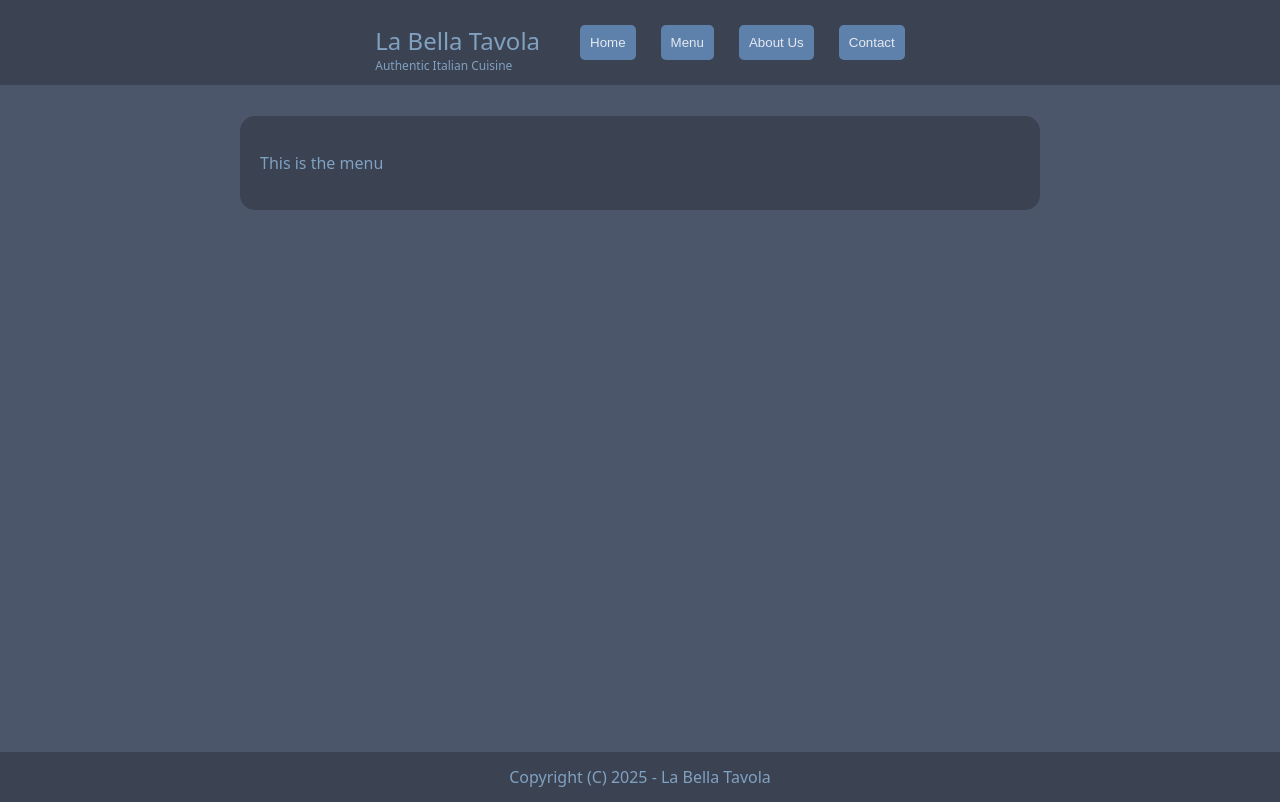
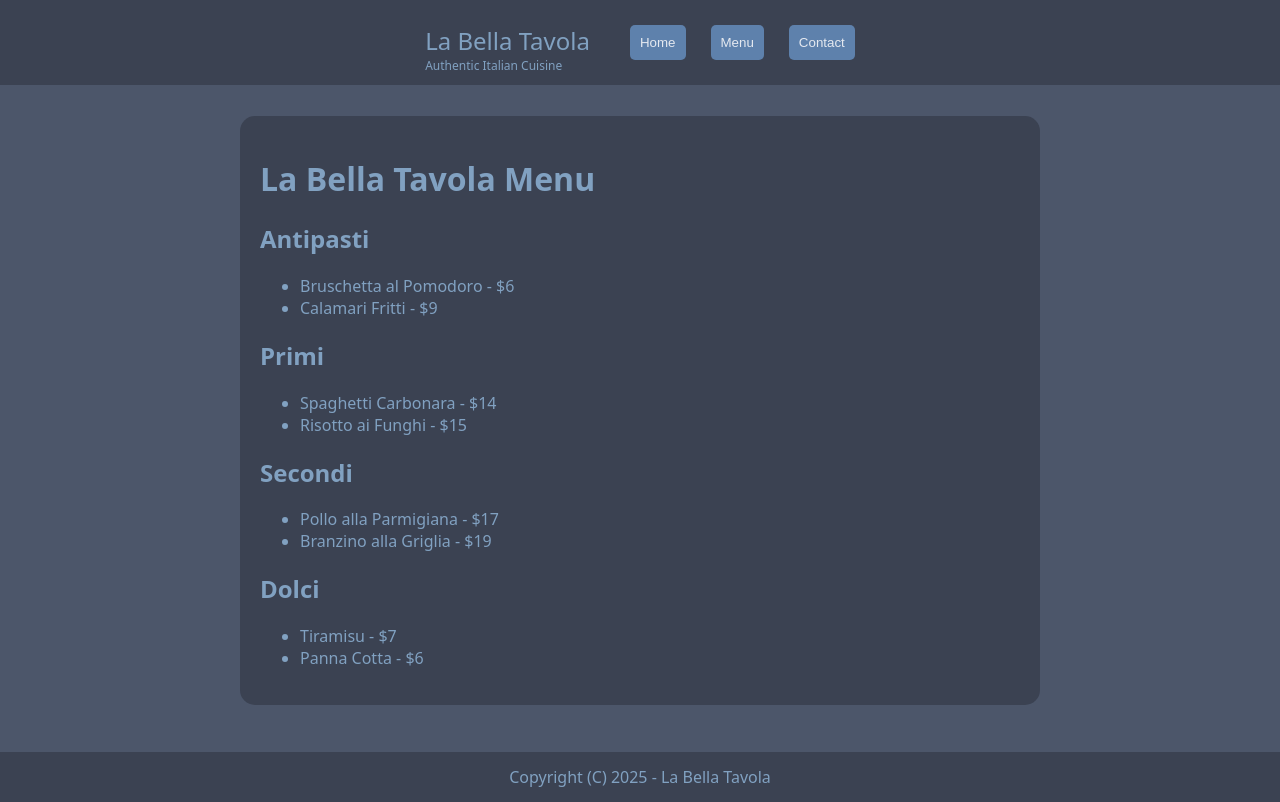
Before and after one commit to cvendi/odin-restaurant-page, a website built with webpack: page src/template.html in a window 1280 px wide. Both pictures are taken after a click on the button "Menu". Built offline with nearby package versions, Linux system fonts and the light colour scheme.

Commit message:
Add content to menu and contact page; Remove about page

```diff
--- a/src/about.js
+++ /dev/null
@@ -1,8 +0,0 @@
-
-export default function About() {
-    const container = document.querySelector('#content');
-    const aboutContent = document.createElement('p');
-
-    aboutContent.textContent = 'This is the about page';
-    container.appendChild(aboutContent);
-};
--- a/src/contact.js
+++ b/src/contact.js
@@ -1,8 +1,37 @@
 
 export default function Contact() {
     const container = document.querySelector('#content');
-    const contactContent = document.createElement('p');
+    const contactCard = document.createElement('div');
 
-    contactContent.textContent = 'This is the contact page';
-    container.appendChild(contactContent);
+    const contactHeader = document.createElement('h1');
+    contactHeader.textContent = 'Contact Us';
+
+    const sections = [
+        { name: 'Reservations', items: [
+            { item: "(555) 123-4567" },
+        ]},
+        { name: 'General Inquiries', items: [
+            { item: "Email: hello@example.com" },
+        ]},
+    ];
+
+    contactCard.appendChild(contactHeader);
+
+    sections.forEach(section => {
+        const sectionTitle = document.createElement('h2');
+        sectionTitle.textContent = section.name;
+
+        const list = document.createElement('ul');
+
+        section.items.forEach(item => {
+            const li = document.createElement('li');
+            li.innerHTML = `<span>${item.item}`;
+            list.appendChild(li);
+        });
+
+        contactCard.appendChild(sectionTitle);
+        contactCard.appendChild(list);
+    });
+
+    container.appendChild(contactCard);
 }
--- a/src/home.js
+++ b/src/home.js
@@ -1,9 +1,17 @@
 
 export default function Home() {
     const container = document.querySelector('#content');
+    const introHeader = document.createElement('h2');
     const introMessage = document.createElement('p');
 
-    introMessage.textContent = "Where authentic Italian tradition meets modern elegance. For over 25 years, we've brought the true flavors of Italy to your table—using fresh ingredients, time-honored recipes, and a warm, inviting atmosphere. From regional classics to contemporary creations, every dish tells a story of passion, family, and a love for la bella tavola. We're honored to share an unforgettable culinary experience with you."
+    introHeader.textContent = 'Where authentic Italian tradition meets modern elegance.'
+    introHeader.style.textAlign = 'center';
 
+    introMessage.textContent = `For over 25 years, we've brought the true flavors of Italy to your table—using fresh ingredients,
+                                time-honored recipes, and a warm, inviting atmosphere. From regional classics to contemporary creations,
+                                every dish tells a story of passion, family, and a love for la bella tavola.
+                                We're honored to share an unforgettable culinary experience with you.`
+
+    container.appendChild(introHeader);
     container.appendChild(introMessage);
 }
--- a/src/index.js
+++ b/src/index.js
@@ -1,7 +1,6 @@
 import "./styles.css";
 import Home from "./home.js";
 import Menu from "./menu.js";
-import About from "./about.js";
 import Contact from "./contact.js";
 
 const page = (() => {
@@ -10,7 +9,6 @@ const page = (() => {
 
     const menuButton = document.querySelector("#menu-button");
     const homeButton = document.querySelector("#home-button");
-    const aboutButton = document.querySelector("#about-us-button");
     const contactButton = document.querySelector("#contact-us-button");
 
     menuButton.addEventListener("click", () => {
@@ -21,11 +19,6 @@ const page = (() => {
     homeButton.addEventListener("click", () => {
         clear()
         Home();
-    });
-
-    aboutButton.addEventListener("click", () => {
-        clear()
-        About();
     });
 
     contactButton.addEventListener("click", () => {
--- a/src/menu.js
+++ b/src/menu.js
@@ -1,8 +1,47 @@
+export default function Menu() {
+  const container = document.querySelector('#content');
 
-export default function Menu() {
-    const container = document.querySelector('#content');
-    const menuContent = document.createElement('p');
+  const menuCard = document.createElement('div');
 
-    menuContent.textContent = 'This is the menu';
-    container.appendChild(menuContent);
+  const title = document.createElement('h1');
+  title.textContent = 'La Bella Tavola Menu';
+
+  const sections = [
+        { name: 'Antipasti', items: [
+            { dish: 'Bruschetta al Pomodoro', price: 6 },
+            { dish: 'Calamari Fritti', price: 9 }
+        ]},
+        { name: 'Primi', items: [
+            { dish: 'Spaghetti Carbonara', price: 14 },
+            { dish: 'Risotto ai Funghi', price: 15 }
+        ]},
+        { name: 'Secondi', items: [
+            { dish: 'Pollo alla Parmigiana', price: 17 },
+            { dish: 'Branzino alla Griglia', price: 19 }
+        ]},
+        { name: 'Dolci', items: [
+            { dish: 'Tiramisu', price: 7 },
+            { dish: 'Panna Cotta', price: 6 }
+    ]}
+  ];
+
+  menuCard.appendChild(title);
+
+  sections.forEach(section => {
+        const sectionTitle = document.createElement('h2');
+        sectionTitle.textContent = section.name;
+
+        const list = document.createElement('ul');
+
+        section.items.forEach(item => {
+            const li = document.createElement('li');
+            li.innerHTML = `<span>${item.dish}</span> - <span>$${item.price}</span>`;
+            list.appendChild(li);
+        });
+
+        menuCard.appendChild(sectionTitle);
+        menuCard.appendChild(list);
+    });
+
+  container.appendChild(menuCard);
 }
--- a/src/template.html
+++ b/src/template.html
@@ -15,7 +15,6 @@
             <ul>
                 <li id="home-page"><button id="home-button">Home</button></li>
                 <li id="food-menu"><button id="menu-button">Menu</button></li>
-                <li id="about-us"><button id="about-us-button">About Us</button></li>
                 <li id="contact-us"><button id="contact-us-button">Contact</button></li>
             </ul>
         </nav>
```
